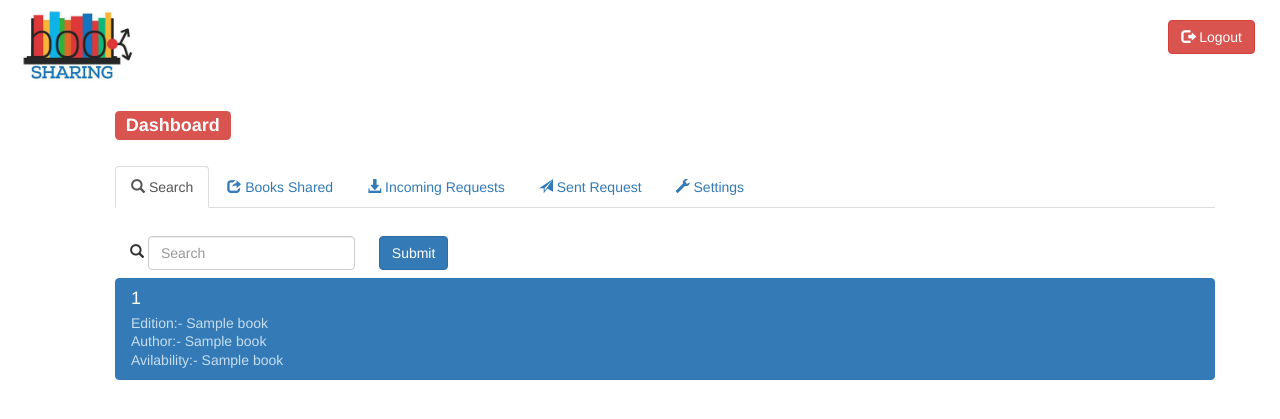
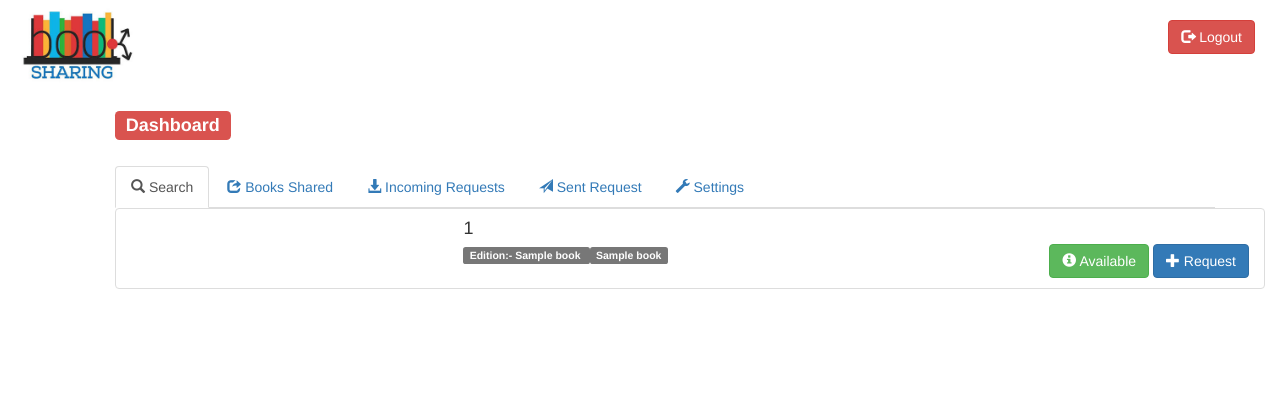
Before and after one commit to NikhilJoshi28/book-sharing-portal, a Flask app: template templates/dashboard.html in a window 1280 px wide. Shown: the top 419 px of the page. Run offline with Flask 2, Linux system fonts and the light colour scheme; the template is opened without the code that fills it: most values are stand-ins (such as "Sample title", 1, 10 or a date in 2020); parts of the project's set-up code (start-up, migrations or seed data) failed here and were passed over; some libraries are stand-ins or nearby versions.

Commit message:
Added book loading from database

```diff
--- a/app.py
+++ b/app.py
@@ -1,4 +1,4 @@
-import gc
+import gc, hashlib
 #from MySQLdb import escape_string as
 
 from flask import Flask, render_template, request, url_for, redirect, session
@@ -124,9 +124,17 @@ def dashboard():
             bookname = request.form['bookname']
             author = request.form['author']
             edition = request.form['edition']
-            avlstatus = request.form['avlstatus']
+            avlstatus = (int)(request.form['avlstatus'])
+            bookID = hashlib.sha1(bookname.encode("UTF-8")).hexdigest()[:20]
+            c, conn = connection()
 
-            print bookname
+            c.execute("INSERT INTO bookdetails VALUES ( %s, %s, %s, %s, %s)",
+                      ((bookID), (bookname), (author), (edition), (int)(avlstatus)))
+            conn.commit()
+            print "data added"
+            c.close()
+            conn.close()
+            gc.collect()
 
         return render_template("dashboard.html", Book_details=BOOK_DETAILS)
 
--- a/templates/dashboard.html
+++ b/templates/dashboard.html
@@ -55,17 +55,21 @@
              </div>
              <button style="margin-top:20px; margin-left:20px;" type="submit" class="btn btn-primary">Submit</button>
         </form>
-        <label></label>
-        {% for book in Book_details["Book"] %}
-            <div style="margin-top:50px; margin-right:50px">
-                <div class="list-group" align="left">
-                  <a href="" class="list-group-item active ">
-                    <h4 class="list-group-item-heading">{{ book[0] }}</h4>
-                    <p class="list-group-item-text">Edition:-  {{ book[1] }}<br>Author:-  {{ book[2]}}<br>Avilability:-  {{ book[3] }}</p>
-                  </a>
-                </div>
-            </div>
+      <div role="banner">
+        {% for book in Book_details %}
+            <ul class="list-group">
+                <li class="list-group-item clearfix">
+                <h4 class="list-group-item-heading">{{book[0]}}</h4>
+                <span class="label label-default">Edition:-  {{ book[2] }} </span>
+                <span class="label label-default"> {{ book[1]}} </span>
+                   <span class="pull-right button-group">
+                        <span class="btn btn-success"><span class="glyphicon glyphicon-info-sign"></span> Available </span>
+                        <button type="button" class="btn btn-primary"><span class="glyphicon glyphicon-plus"></span> Request</button>
+                </span>
+                </li>
+            </ul>
         {% endfor %}
+      </div>
       </div>
 
       <div role="tabpanel" class="tab-pane fade" id="bookshare">
@@ -102,7 +106,7 @@
                           <label></label>
                           <div class="input-group">
                               <span style="float:center; width:150px" class="input-group-addon" id="avlstatus">Availability Status</span>
-                              <input style="width:400px" type="text" class="form-control" name="avlstatus" value="{{request.form.avlstatus}}" placeholder="Status" aria-describedby="sizing-addon2">
+                              <input style="width:400px" type="text" class="form-control" name="avlstatus" value="1" placeholder="Status" aria-describedby="sizing-addon2">
                           </div>
                           <label></label>
                       </div>
```
Also changed, not shown: content_management.py (+14 -3 lines).
